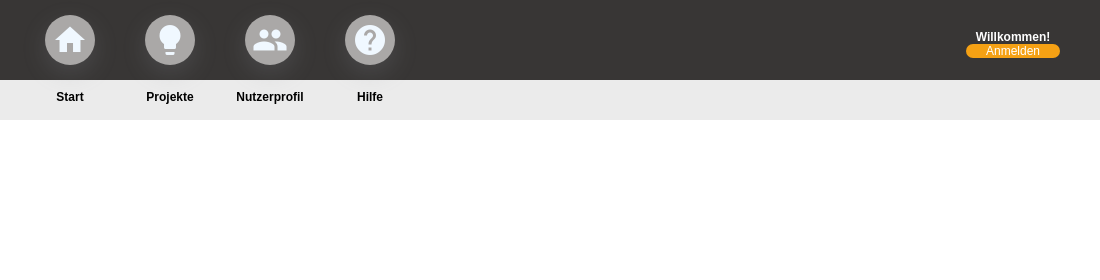
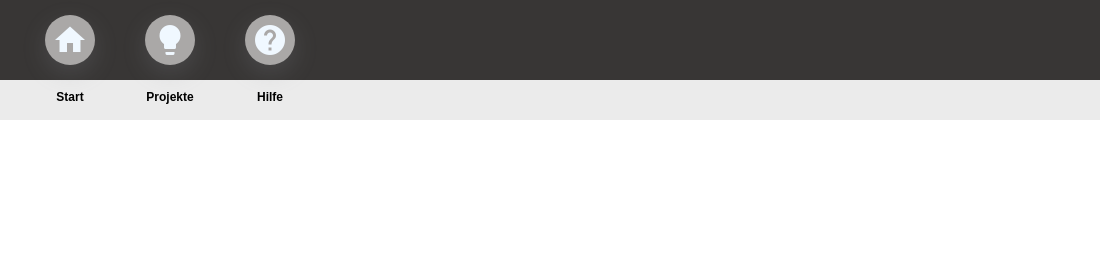
Before and after one commit to LindaSchxfer/p1-textalyse, a website: page public/index.html in a window 1280 px wide. Shown: the top 280 px of the page, 180-1280 px from the left. Drawn offline with Linux system fonts and the light colour scheme; no server answers.

Commit message:
Removed user profile and login

```diff
--- a/public/index.html
+++ b/public/index.html
@@ -21,10 +21,10 @@
    <div class="logo" onclick="location.href='/index.html';">
      <img src="assets/logo.png" alt="Logo: Textalyse"></img>
    </div>
-   <div class= "anmeldung">
+   <!--<div class= "anmeldung">
      <p>Willkommen!</p>
      <button onclick="loadHome()"><p>Anmelden</p></button>
-     </div>
+     </div>-->
  </div>
  <div class="headerTeil"></div>
 <!-- Button-Bar-->
@@ -41,12 +41,12 @@
        </div>
        <p>Projekte</p>
    </div>
-   <div class="txa-button-wrapper" onclick="loadUser()">
+   <!--<div class="txa-button-wrapper" onclick="loadUser()">
        <div class="txa-icon shadow">
          <span class="material-icons md-light md-36">people</span>
        </div>
        <p>Nutzerprofil</p>
-   </div>
+   </div>-->
    <div class="txa-button-wrapper" onclick="loadHelp()">
        <div class="txa-icon shadow">
          <span class="material-icons md-light md-36">help</span>
```
